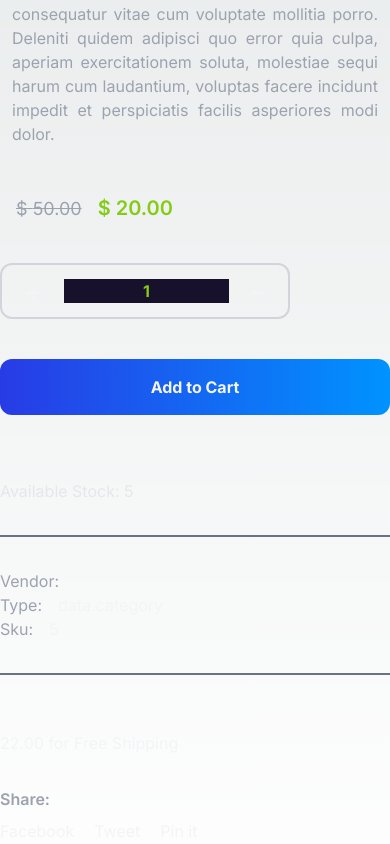
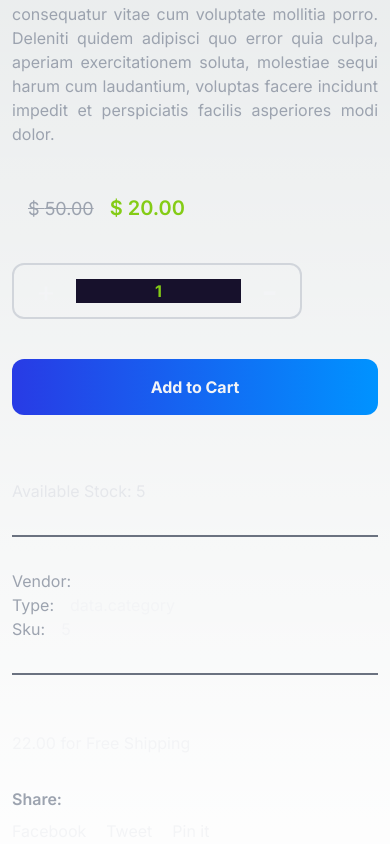
Before and after one commit to bxtaha/bluex, a Next.js app: page /pages/products/bag_red in a window 390 px wide. Shown: the part 978-1822 px from the top of the page. Built offline with nearby package versions, Linux system fonts and the light colour scheme.

Commit message:
detaills page responsive issue solved

```diff
--- a/components/DetailSection.tsx
+++ b/components/DetailSection.tsx
@@ -111,7 +111,7 @@ const DetailSection = ({ info }: InfoProps) => {
   // }
 
   return (
-    <section>
+    <section className='px-3'>
       <h1 className=' py-6 text-2xl font-semibold uppercase text-gray-100'>
         {name}
       </h1>
```
